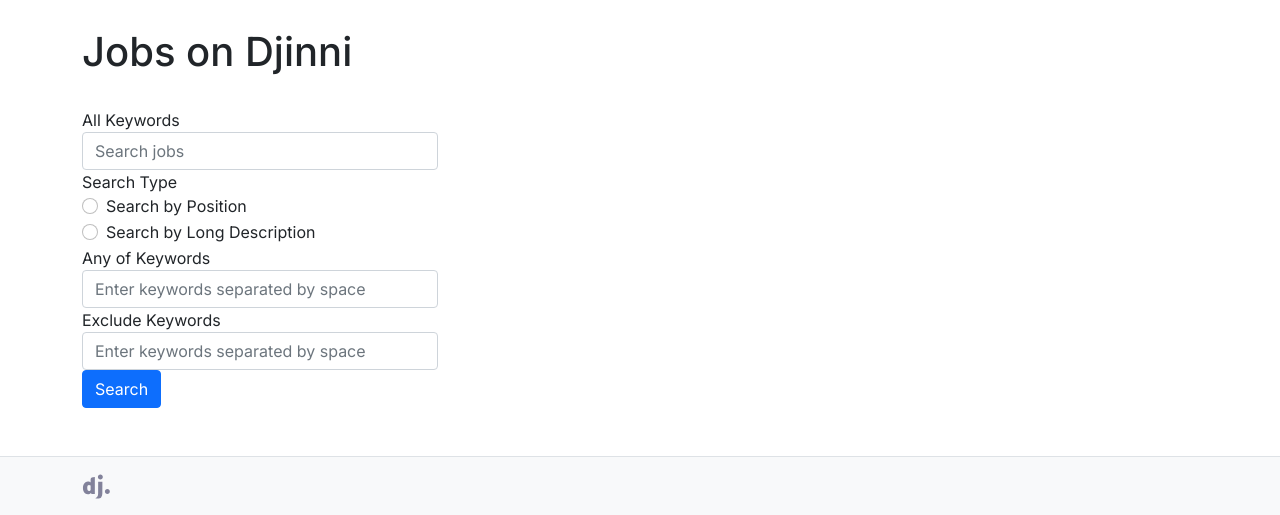
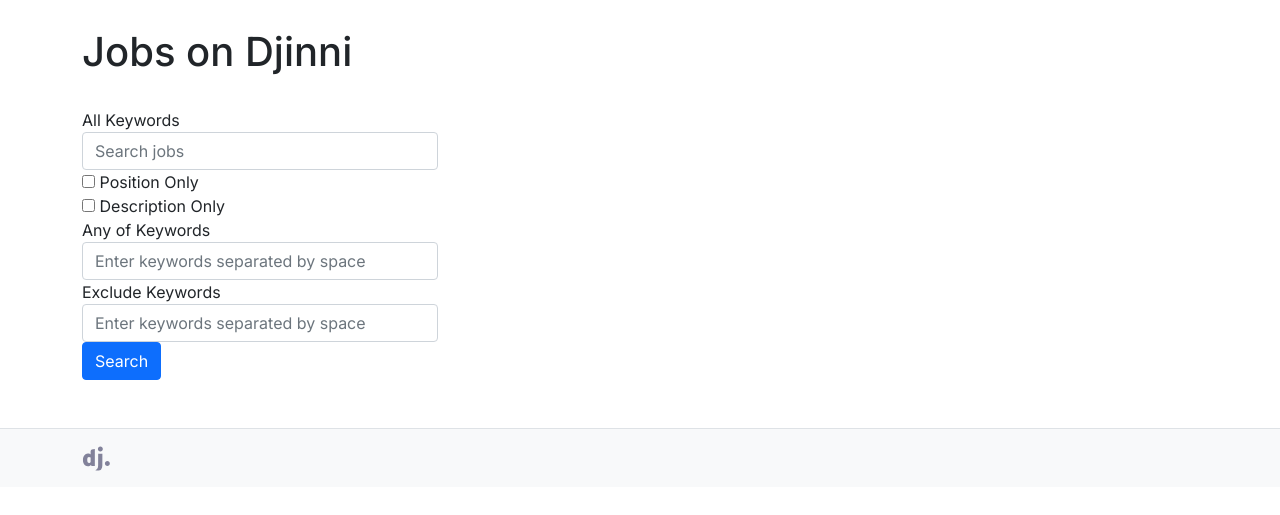
Before and after one commit to djinni-co/djinni-jobs-search-test, a Django app: page / in a window 1280 px wide. Shown: the part 349-864 px from the top of the page. After the commit the page ends 820 px from the top, so only its background shows below. Run offline with Django 4.2, Linux system fonts and the light colour scheme; data that the repository does not hold is empty.

Commit message:
Make Position_only/Description_only checkboxes instead of radio

```diff
--- a/app/jobs/utils.py
+++ b/app/jobs/utils.py
@@ -7,17 +7,22 @@ import operator
 from django.db.models.query import QuerySet
 
 
-def filter_by_query(jobs: QuerySet, query, search_type: str) -> QuerySet:
+def filter_by_query(jobs: QuerySet, query, position_only: bool, description_only: bool) -> QuerySet:
     if query:
-        if search_type == "position":
-            jobs = jobs.filter(position__icontains=query)
-        elif search_type == "long_description":
-            jobs = jobs.filter(long_description__icontains=query)
-        else:
-            jobs = jobs.filter(
-                Q(position__icontains=query) |
-                Q(long_description__icontains=query)
-            )
+        jobs = jobs.filter(
+            Q(position__icontains=query) |
+            Q(long_description__icontains=query) |
+            Q(primary_keyword__icontains=query) |
+            Q(secondary_keyword__icontains=query) |
+            Q(extra_keywords__icontains=query)
+        )
+        query_filter = Q()
+        if position_only:
+            query_filter |= Q(position__icontains=query)
+        if description_only:
+            query_filter |= Q(long_description__icontains=query)
+        if position_only or description_only:
+            jobs = jobs.filter(query_filter)
     return jobs
 
 
--- a/app/jobs/views.py
+++ b/app/jobs/views.py
@@ -14,10 +14,12 @@ def jobs_list(request):
 
     q = request.GET.get("q", "")
     search_type = request.GET.get("search_type", "")
+    position_only = request.GET.get("position_only", "") == "on"
+    description_only = request.GET.get("description_only", "") == "on"
     any_keywords = request.GET.get("any_keywords", "")
     exclude_keywords = request.GET.get("exclude_keywords", "")
 
-    jobs = filter_by_query(jobs, q, search_type)
+    jobs = filter_by_query(jobs, q, position_only, description_only)
     jobs = filter_by_any_keywords(jobs, any_keywords)
     jobs = filter_by_exclude_keywords(jobs, exclude_keywords)
 
--- a/app/templates/jobs/list.html
+++ b/app/templates/jobs/list.html
@@ -31,19 +31,14 @@
         </div>
 
         <div class="form-group">
-          <label>Search Type</label><br>
-          <div class="form-check">
-            <input class="form-check-input" type="radio" name="search_type" id="search_position" value="position" {% if request.GET.search_type == 'position' %}checked{% endif %}>
-            <label class="form-check-label" for="search_position">
-              Search by Position
-            </label>
-          </div>
-          <div class="form-check">
-            <input class="form-check-input" type="radio" name="search_type" id="search_long_description" value="long_description" {% if request.GET.search_type == 'long_description' %}checked{% endif %}>
-            <label class="form-check-label" for="search_long_description">
-              Search by Long Description
-            </label>
-          </div>
+          <div class="col-auto">
+            <input type="checkbox" name="position_only" id="position_only" {% if request.GET.position_only %}checked{% endif %}>
+            <label for="position_only">Position Only</label>
+        </div>
+        <div class="col-auto">
+            <input type="checkbox" name="description_only" id="description_only" {% if request.GET.description_only %}checked{% endif %}>
+            <label for="description_only">Description Only</label>
+        </div>
         </div>
 
         <div class="form-group">
```
